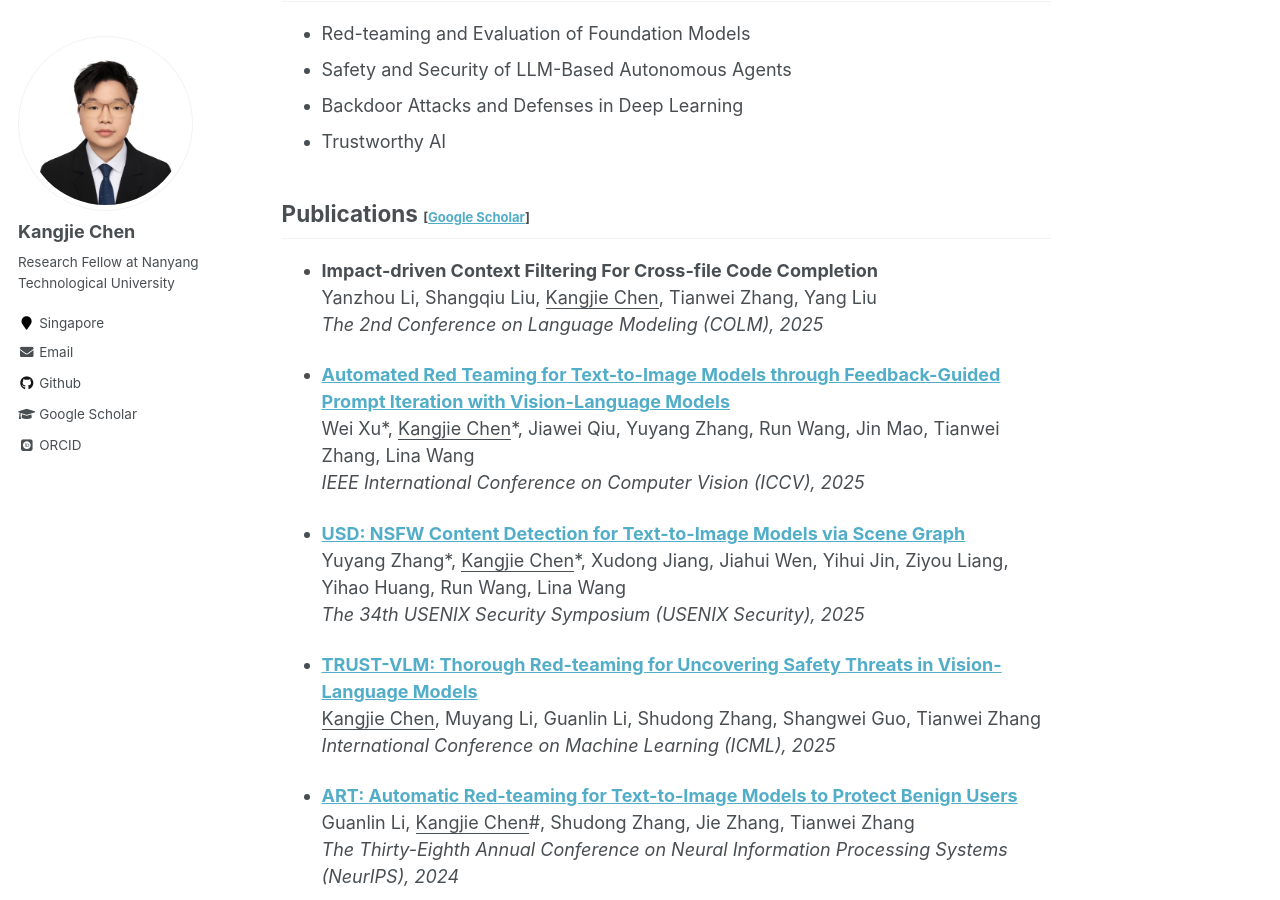
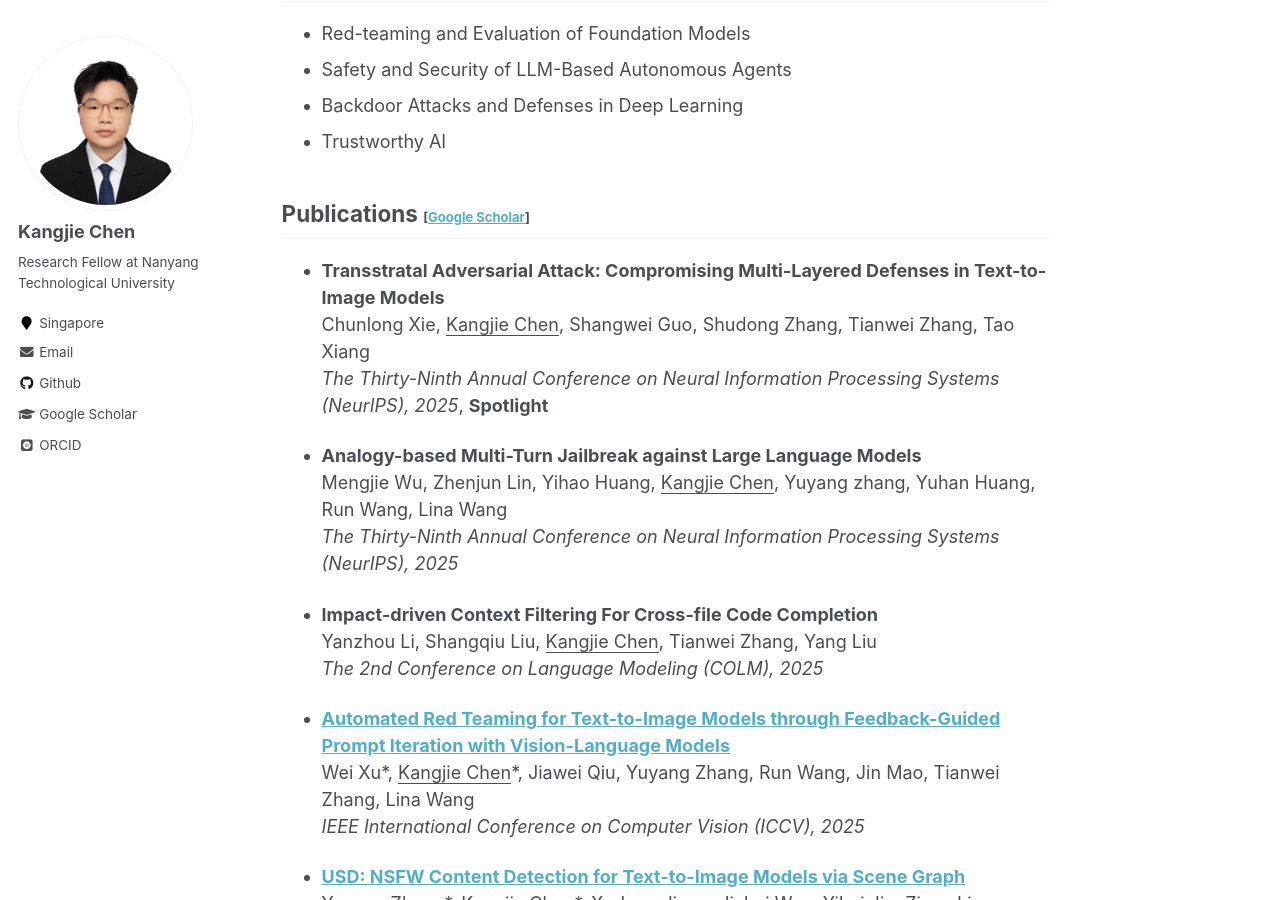
Before and after one commit to kangjie-chen/kangjie-chen.github.io, a Jekyll site: the page built from _pages/about.md, in a window 1280 px wide and 900 px high, scrolled down 413 px. Built offline with Jekyll 4.4.1, drawn with Linux system fonts in a browser that asks for light colours; some web fonts are replaced.

Commit message:
Update about.md

```diff
--- a/_pages/about.md
+++ b/_pages/about.md
@@ -21,6 +21,19 @@ I am currently a Research Fellow at [Digital Trust Centre](https://www.ntu.edu.s
 <br/>
 
 ## Publications <span style="font-size:small;">[[Google Scholar](https://scholar.google.com/citations?user=vEPnP6oAAAAJ)]</span>
+
+
+- **Transstratal Adversarial Attack: Compromising Multi-Layered Defenses in Text-to-Image Models**
+  <br/>
+  Chunlong Xie, <u>Kangjie Chen</u>, Shangwei Guo, Shudong Zhang, Tianwei Zhang, Tao Xiang
+  <br/>
+  *The Thirty-Ninth Annual Conference on Neural Information Processing Systems (NeurIPS), 2025*, **Spotlight**
+
+- **Analogy-based Multi-Turn Jailbreak against Large Language Models**
+  <br/>
+  Mengjie Wu, Zhenjun Lin, Yihao Huang, <u>Kangjie Chen</u>, Yuyang zhang, Yuhan Huang, Run Wang, Lina Wang
+  <br/>
+  *The Thirty-Ninth Annual Conference on Neural Information Processing Systems (NeurIPS), 2025*
 
 - **Impact-driven Context Filtering For Cross-file Code Completion**
   <br/>
```
